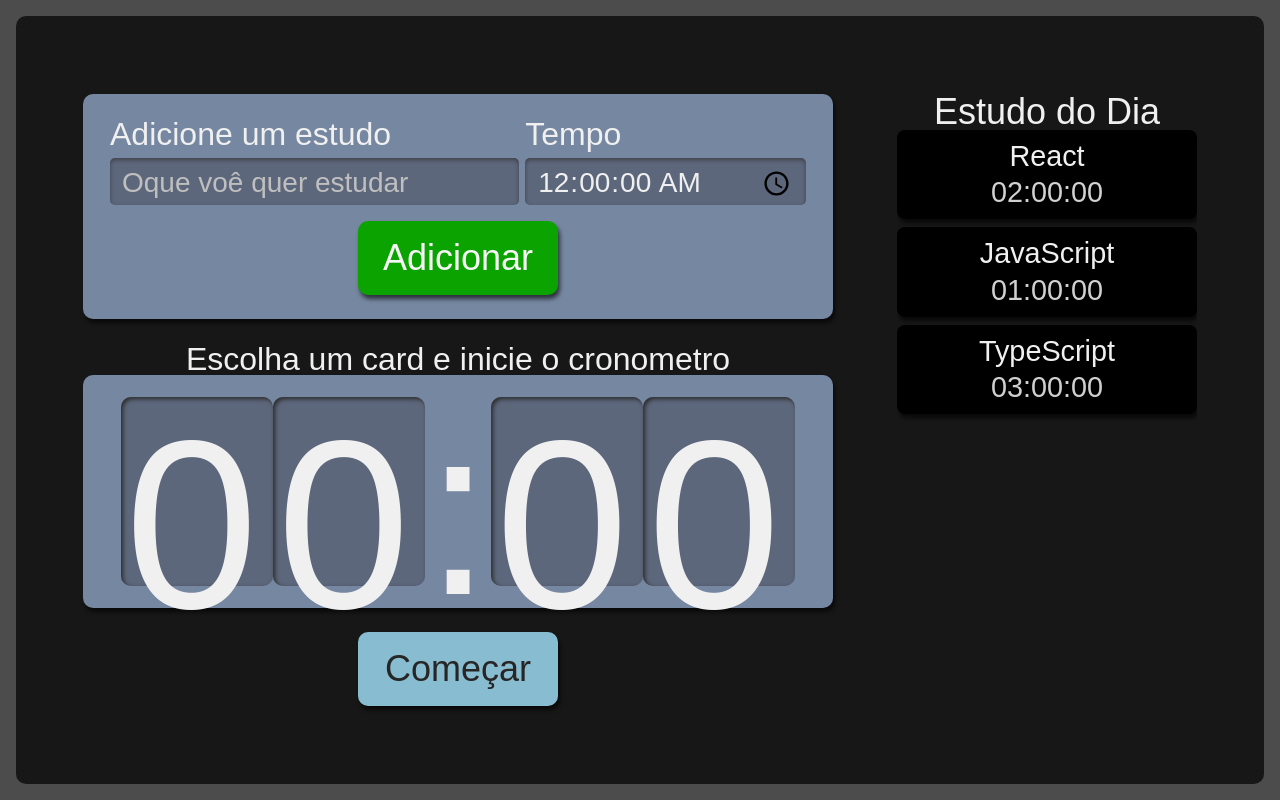
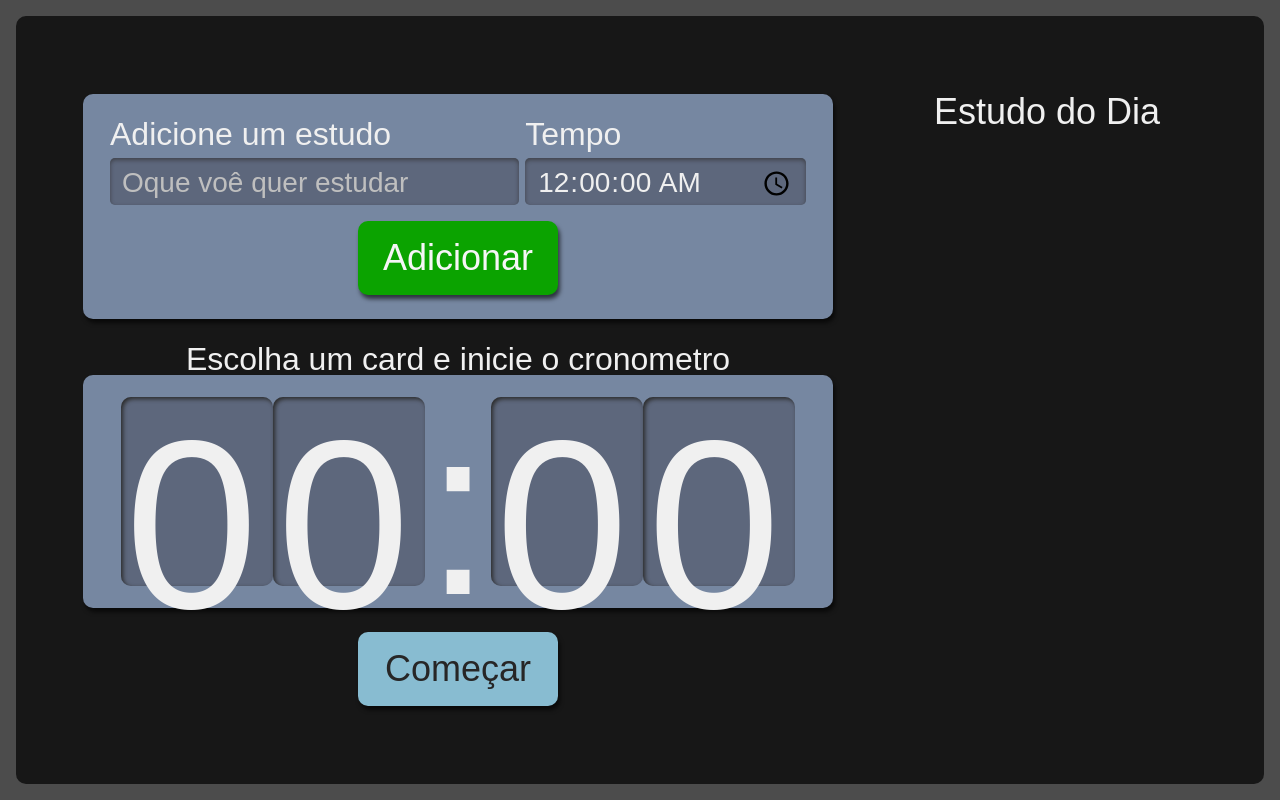
Before and after one commit to dkaortiz/React_Cronometro, a React (Create React App) app: page / in a window 1280 px wide. Built offline with nearby package versions, Linux system fonts and the light colour scheme.

Commit message:
UIID e salvar itens

```diff
--- a/src/componets/Botao/index.tsx
+++ b/src/componets/Botao/index.tsx
@@ -5,7 +5,9 @@
 class Botao extends React.Component < {
     children: React.ReactNode,
     type?: "button" | "submit" | "reset" | undefined} > { //prop: nome da prop "propriedade "que nesse caso é texto com tipo string (isso para identificar que esta utilizando typescript e não react)
-    render() { //função obrigatoria
+    //as informçoes do type, pegou tipo type, pelo <button> na linha de baixo
+
+        render() { //função obrigatoria
         const{type = "button"} = this.props;
         // const color = "red"
         return( //retorna um html (podendeo escrever JS)
--- a/src/componets/Formulario/index.tsx
+++ b/src/componets/Formulario/index.tsx
@@ -2,13 +2,12 @@
 import Botao from "../Botao";
 // import './style.scss' não é mais Formulario, pois style, esta como modulo
 import style from "./Formulario.module.scss";
+import { ITarefa } from "../../types/tarefa";
+// import ITarefa from "../../types/tarefa";
+import { v4 as uuidv4 } from 'uuid';
 
 class Formulario extends React.Component<{
-    setTarefas: React.Dispatch<React.SetStateAction<{
-        tarefa: string;
-        tempo: string
-
-    }[]>>
+    setTarefas: React.Dispatch<React.SetStateAction<ITarefa[]>>
 }>
 
 {
@@ -19,7 +18,20 @@
 
     adicionarTarefa(evento: React.FormEvent <HTMLFormElement>){ //nào pode ser any (varialvel desconhecido) Evento de formulario que pega dentro objeto nao react
         evento.preventDefault(); //não atualizar a pagina, e não colcoar na url informções do formulario
-        console.log('state: ', this.state)
+        this.props.setTarefas(tarefasAntigas=>
+            [
+                ...tarefasAntigas,
+            {
+                ...this.state,
+                selecionado: false,
+                completado: false,
+                id: uuidv4()
+            }])
+
+        this.setState({
+            tarefa: "",
+            tempo: "00:00"
+        })
     }
 
     render(){ //função obrigatorio render(){}
--- a/src/componets/Lista/Item/index.tsx
+++ b/src/componets/Lista/Item/index.tsx
@@ -1,6 +1,8 @@
+import { ITarefa } from "../../../types/tarefa";
 import style from "../Lista.module.scss"
 
-function Item ({tarefa, tempo} : {tarefa: string, tempo: string}){
+function Item ({tarefa, tempo, selecionado, completado, id} : ITarefa){
+    console.log('Item atual: ',{tarefa, tempo, selecionado, completado, id} )
     return(
         <li className={style.item}> {/*key pra identificar pois nao tem um class*/}
         <h3>{tarefa}</h3>
--- a/src/componets/Lista/index.tsx
+++ b/src/componets/Lista/index.tsx
@@ -1,8 +1,9 @@
 // import './style.scss';
 import style from "./Lista.module.scss";
 import Item from "./Item";
+import { ITarefa } from "../../types/tarefa";
 // import { ITarefa } from "../../types/tarefa";
-import ITarefa from "../../types/tarefa"
+
 
 
 
--- a/src/pages/App.tsx
+++ b/src/pages/App.tsx
@@ -4,22 +4,14 @@
 // import './style.scss' (importar so css)
 import style from './App.module.scss'; //importar como se fosse objeto a folha de estilo, por causa do modulo
 import Cronometro from '../componets/Cronometro';
+import { ITarefa } from '../types/tarefa';
 
 
 
 
 function App() {
-  const [tarefas, /*index 0 é tarefas*/ setTarefas /*index 1*/] = useState([{ /* para mudar o estado da função useState função inicial é as tarefas*/
-        tarefa: 'React',
-        tempo: '02:00:00'
-    },{
-        tarefa: 'JavaScript',
-        tempo:  '01:00:00'
-
-},{
-        tarefa: 'TypeScript',
-        tempo: '03:00:00'
-}]);
+  const [tarefas, /*index 0 é tarefas*/ setTarefas /*index 1*/] = useState<ITarefa[]>([] /* para mudar o estado da função useState função inicial é as tarefas*/
+    ); //Tipagem: useState<ITarefa[] | []>([] - Especificou que pode ser ITarefas ou array vazia PARA TIPAR SINAL DE MENOR E MAIOR
   return (
     <div className={style.AppStyle}>
     {/* em vez de importar como string classname="...." vms impportar como varial js por causa do modulo*/}
@@ -31,3 +23,10 @@
 }
 
 export default App;
+
+/*app informação de cima para baixo, não é unidirecional
+passar informaçao do APP para formulario por exemplo, será via props
+e não vice versa...
+
+
+*/
```
Also changed, not shown: package.json (+5 -3 lines), src/types/tarefa.ts (+6 -3 lines), 1 other file (tests, documents, lock files or other folders).
